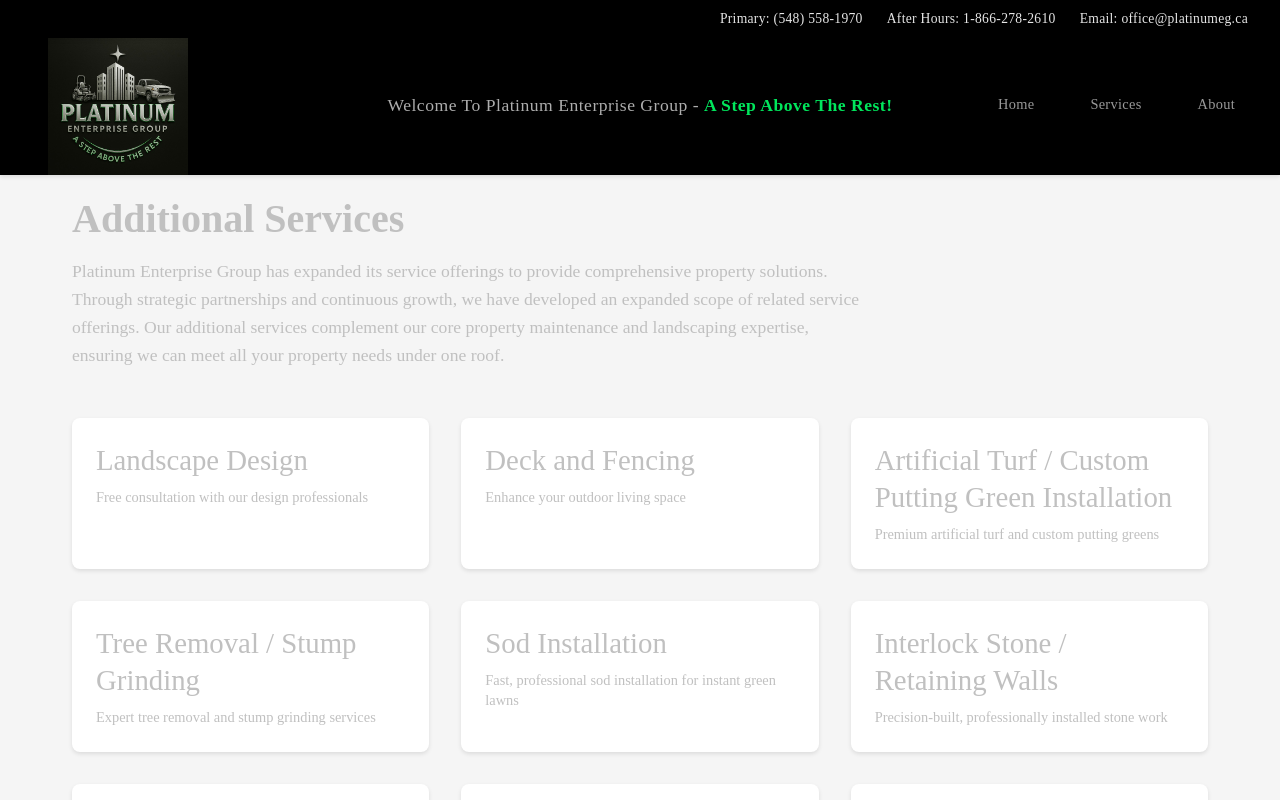
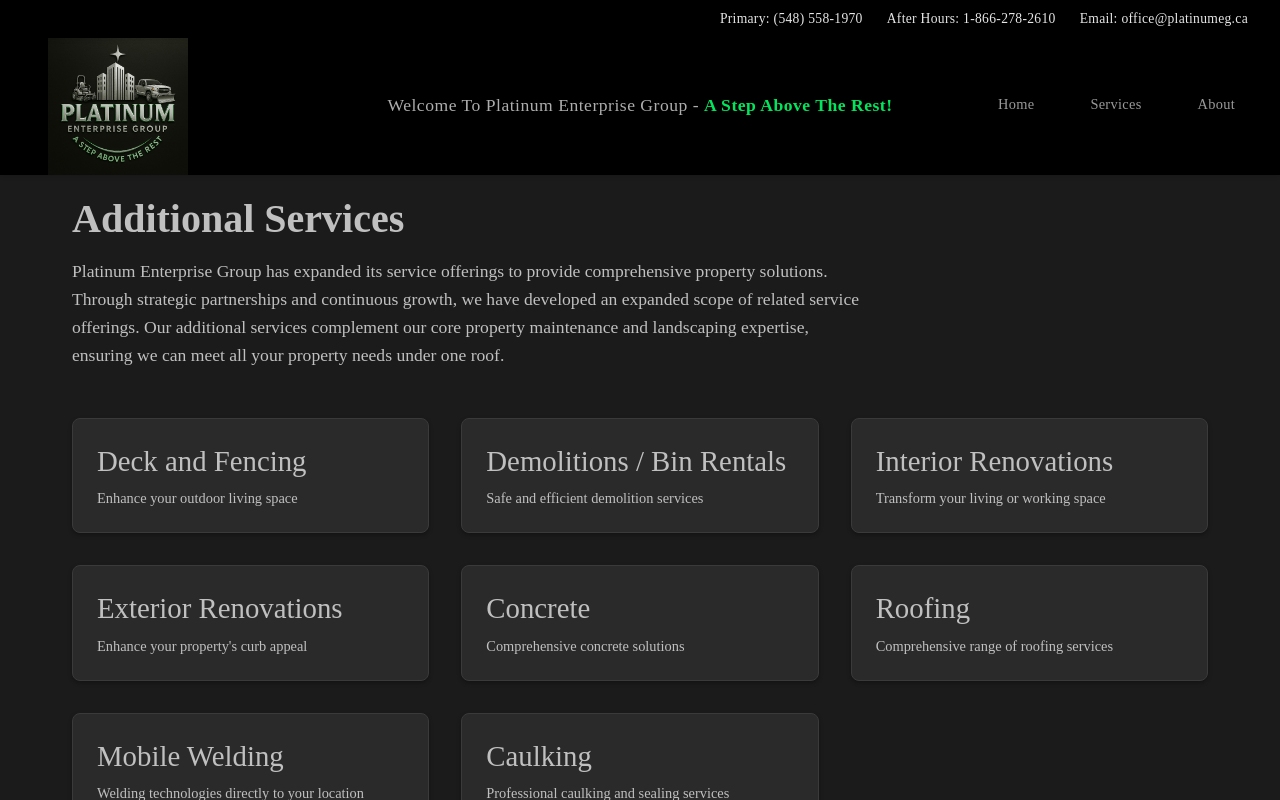
Before and after one commit to c0nsy/pe-website, a Vue app in the folder frontend/: page /additional-services in a window 1280 px wide. Shown: the top 800 px of the page. Built offline with nearby package versions, Linux system fonts and the light colour scheme; some icons are missing.

Commit message:
site styling updates

```diff
--- a/frontend/src/views/ContractServices.vue
+++ b/frontend/src/views/ContractServices.vue
@@ -73,17 +73,6 @@
 const services = ref([
   {
     id: 1,
-    title: "Landscape Design",
-    shortDescription: "Free consultation with our design professionals",
-    description: "Free consultation with our design professionals to ensure that we transform vision into results, on time and within your budget. Whether it is rejuvenating an existing landscape or custom building your vision from the ground up.",
-    images: [
-      stonestepsgarden,
-      hardscape,
-      hardscape2
-    ]
-  },
-  {
-    id: 2,
     title: "Deck and Fencing",
     shortDescription: "Enhance your outdoor living space",
     description: "Enhance your outdoor living space through our top-notch construction of decks and fencing. Using either traditional woods or composite materials our builds represent the very best in property enhancement.",
@@ -94,51 +83,7 @@
     ]
   },
   {
-    id: 3,
-    title: "Artificial Turf / Custom Putting Green Installation",
-    shortDescription: "Premium artificial turf and custom putting greens",
-    description: "Say goodbye to mowing, watering, and patchy grass. Our premium artificial turf delivers lush, green perfection all year round—without the maintenance. Ideal for high-traffic areas, shaded spaces, or properties dealing with water restrictions, our turf looks real, feels real, and stands up to whatever you throw at it. And for all the backyard BBQ kings rocking a dad bod—or raising the next John Daly—we offer custom backyard putting greens built to impress.",
-    images: [
-      lawncare,
-      lawncare1,
-      garden
-    ]
-  },
-  {
-    id: 4,
-    title: "Tree Removal / Stump Grinding",
-    shortDescription: "Expert tree removal and stump grinding services",
-    description: "When it comes to removing trees, we don't just get the job done—we get it done right. Our expert team uses proven, industry-leading techniques and heavy-duty equipment to safely take down everything from dangerous overhanging limbs to massive problem trees. Then we grind stumps deep below the surface, wiping out any chance of regrowth and eliminating ugly, hazardous eyesores.",
-    images: [
-      garden,
-      contract1,
-      contract2
-    ]
-  },
-  {
-    id: 5,
-    title: "Sod Installation",
-    shortDescription: "Fast, professional sod installation for instant green lawns",
-    description: "Fast, professional sod installation for instant green lawns—no waiting, no patches, no headaches. We prep the soil, lay high-quality sod, and provide simple care instructions so your new lawn takes root and thrives. Why choose sod over seed, you ask? Unless you're a retired old-timer with nothing better to do than sip a cold wobbly pop and stare at dirt all day, there's really no reason not to. Let's get it done right—and done fast.",
-    images: [
-      lawn,
-      lawn2,
-      lawn3
-    ]
-  },
-  {
-    id: 6,
-    title: "Interlock Stone / Retaining Walls",
-    shortDescription: "Precision-built, professionally installed stone work",
-    description: "Precision-built, professionally installed, and designed to impress—our interlock stone and retaining wall services are the perfect way to upgrade any outdoor space. From stunning residential driveways and backyard patios to commercial walkways, entrances, and grade solutions, we deliver lasting results that boost both curb appeal and property value.",
-    images: [
-      hardscape,
-      hardscape2,
-      concretework
-    ]
-  },
-  {
-    id: 7,
+    id: 2,
     title: "Demolitions / Bin Rentals",
     shortDescription: "Safe and efficient demolition services",
     description: "Rely on our expert team for safe and efficient demolition services tailored to your project requirements. We offer the removal and disposal of waste or junk from residential and commercial properties. From simple trash collection to furniture, equipment hoards, to the removal of abandoned materials and appliances, we assure a timely site visit and offer haulage and disposal services.",
@@ -149,7 +94,7 @@
     ]
   },
   {
-    id: 8,
+    id: 3,
     title: "Interior Renovations",
     shortDescription: "Transform your living or working space",
     description: "Transform your living or working space with our interior renovation expertise, ensuring modern, stylish and functional designs. From framing and drywall to painting and flooring, we handle all aspects of interior renovations with precision and quality craftsmanship.",
@@ -160,7 +105,7 @@
     ]
   },
   {
-    id: 9,
+    id: 4,
     title: "Exterior Renovations",
     shortDescription: "Enhance your property's curb appeal",
     description: "Enhance your property's curb appeal with our comprehensive exterior renovation services. From siding and roofing to windows and doors, we transform the exterior of your home or business to create lasting value and visual impact.",
@@ -171,7 +116,7 @@
     ]
   },
   {
-    id: 10,
+    id: 5,
     title: "Concrete",
     shortDescription: "Comprehensive concrete solutions",
     description: "From foundations to decorative concrete work, we offer comprehensive concrete solutions to meet your project needs. Our services include forming, pouring, finishing, colouring, and stamping. Please feel free to call if your needs relate to concrete repair, or parging.",
@@ -182,7 +127,7 @@
     ]
   },
   {
-    id: 11,
+    id: 6,
     title: "Roofing",
     shortDescription: "Comprehensive range of roofing services",
     description: "We offer a comprehensive range of roofing services tailored to meet the unique needs of our clients. With a focus on quality craftsmanship and superior materials, we specialize in the installation, repair, and maintenance of slate, cedar, asphalt shingles, and metal roofs.",
@@ -193,7 +138,7 @@
     ]
   },
   {
-    id: 12,
+    id: 7,
     title: "Mobile Welding",
     shortDescription: "Welding technologies directly to your location",
     description: "Bringing the necessary welding technologies directly to the location allows for both efficiency and practicality through being onsite. Our mobile welding services provide convenient, professional welding solutions wherever you need them.",
@@ -204,7 +149,7 @@
     ]
   },
   {
-    id: 13,
+    id: 8,
     title: "Caulking",
     shortDescription: "Professional caulking and sealing services",
     description: "Professional caulking and sealing services to protect your property from water damage, air leaks, and weather elements. Our skilled technicians use high-quality materials and proven techniques to ensure long-lasting, effective sealing solutions for both interior and exterior applications.",
@@ -231,7 +176,7 @@
 .additional-services {
   padding-top: 165px;
   min-height: 100vh;
-  background-color: #f5f5f5;
+  background-color: #1B1B1B; /* Graphite Black - matching main page */
 }
 
 .content {
@@ -264,17 +209,19 @@
 }
 
 .service-item {
-  background: white;
+  background: #2a2a2a; /* Dark grey for cards */
   padding: 1.5rem;
   border-radius: 8px;
-  box-shadow: 0 2px 4px rgba(0, 0, 0, 0.1);
+  box-shadow: 0 2px 4px rgba(0, 0, 0, 0.3);
+  border: 1px solid #3a3a3a; /* Subtle border for definition */
   transition: transform 0.3s ease, box-shadow 0.3s ease;
   cursor: pointer;
 }
 
 .service-item:hover {
   transform: translateY(-5px);
-  box-shadow: 0 8px 25px rgba(0, 0, 0, 0.15);
+  box-shadow: 0 8px 25px rgba(0, 0, 0, 0.5);
+  border-color: #4a4a4a; /* Slightly lighter border on hover */
 }
 
 .service-item h3 {
@@ -307,14 +254,15 @@
 }
 
 .modal-content {
-  background: white;
+  background: #2a2a2a; /* Dark grey matching service cards */
   border-radius: 12px;
   max-width: 800px;
   width: 100%;
   max-height: 90vh;
   overflow-y: auto;
   position: relative;
-  box-shadow: 0 20px 60px rgba(0, 0, 0, 0.3);
+  box-shadow: 0 20px 60px rgba(0, 0, 0, 0.7);
+  border: 1px solid #3a3a3a;
 }
 
 .modal-close {
@@ -325,7 +273,7 @@
   border: none;
   font-size: 2rem;
   cursor: pointer;
-  color: #666;
+  color: #C0C0C0; /* Platinum Silver */
   z-index: 1001;
   width: 40px;
   height: 40px;
@@ -337,13 +285,13 @@
 }
 
 .modal-close:hover {
-  background-color: #f0f0f0;
-  color: #333;
+  background-color: #3a3a3a;
+  color: #ffffff;
 }
 
 .modal-header {
   padding: 2rem 2rem 1rem 2rem;
-  border-bottom: 1px solid #eee;
+  border-bottom: 1px solid #3a3a3a; /* Dark border matching theme */
 }
 
 .modal-header h2 {
--- a/frontend/src/views/PropertyMaintenance.vue
+++ b/frontend/src/views/PropertyMaintenance.vue
@@ -159,6 +159,61 @@
       lawncare,
       lawncare1
     ]
+  },
+  {
+    id: 9,
+    title: "Landscape Design",
+    shortDescription: "Free consultation with our design professionals",
+    description: "Free consultation with our design professionals to ensure that we transform vision into results, on time and within your budget. Whether it is rejuvenating an existing landscape or custom building your vision from the ground up.",
+    images: [
+      stonestepsgarden,
+      hardscape,
+      hardscape2
+    ]
+  },
+  {
+    id: 10,
+    title: "Artificial Turf / Custom Putting Green Installation",
+    shortDescription: "Premium artificial turf and custom putting greens",
+    description: "Say goodbye to mowing, watering, and patchy grass. Our premium artificial turf delivers lush, green perfection all year round—without the maintenance. Ideal for high-traffic areas, shaded spaces, or properties dealing with water restrictions, our turf looks real, feels real, and stands up to whatever you throw at it. And for all the backyard BBQ kings rocking a dad bod—or raising the next John Daly—we offer custom backyard putting greens built to impress.",
+    images: [
+      lawncare,
+      lawncare1,
+      garden
+    ]
+  },
+  {
+    id: 11,
+    title: "Tree Removal / Stump Grinding",
+    shortDescription: "Expert tree removal and stump grinding services",
+    description: "When it comes to removing trees, we don't just get the job done—we get it done right. Our expert team uses proven, industry-leading techniques and heavy-duty equipment to safely take down everything from dangerous overhanging limbs to massive problem trees. Then we grind stumps deep below the surface, wiping out any chance of regrowth and eliminating ugly, hazardous eyesores.",
+    images: [
+      garden,
+      contract1,
+      contract2
+    ]
+  },
+  {
+    id: 12,
+    title: "Sod Installation",
+    shortDescription: "Fast, professional sod installation for instant green lawns",
+    description: "Fast, professional sod installation for instant green lawns—no waiting, no patches, no headaches. We prep the soil, lay high-quality sod, and provide simple care instructions so your new lawn takes root and thrives. Why choose sod over seed, you ask? Unless you're a retired old-timer with nothing better to do than sip a cold wobbly pop and stare at dirt all day, there's really no reason not to. Let's get it done right—and done fast.",
+    images: [
+      lawn,
+      lawn2,
+      lawn3
+    ]
+  },
+  {
+    id: 13,
+    title: "Interlock Stone / Retaining Walls",
+    shortDescription: "Precision-built, professionally installed stone work",
+    description: "Precision-built, professionally installed, and designed to impress—our interlock stone and retaining wall services are the perfect way to upgrade any outdoor space. From stunning residential driveways and backyard patios to commercial walkways, entrances, and grade solutions, we deliver lasting results that boost both curb appeal and property value.",
+    images: [
+      hardscape,
+      hardscape2,
+      concretework
+    ]
   }
 ]);
 
@@ -177,7 +232,7 @@
 .property-maintenance {
   padding-top: 165px;
   min-height: 100vh;
-  background-color: #f5f5f5;
+  background-color: #1B1B1B; /* Graphite Black - matching main page */
 }
 
 .content {
@@ -210,17 +265,19 @@
 }
 
 .service-item {
-  background: white;
+  background: #2a2a2a; /* Dark grey for cards */
   padding: 1.5rem;
   border-radius: 8px;
-  box-shadow: 0 2px 4px rgba(0, 0, 0, 0.1);
+  box-shadow: 0 2px 4px rgba(0, 0, 0, 0.3);
+  border: 1px solid #3a3a3a; /* Subtle border for definition */
   transition: transform 0.3s ease, box-shadow 0.3s ease;
   cursor: pointer;
 }
 
 .service-item:hover {
   transform: translateY(-5px);
-  box-shadow: 0 8px 25px rgba(0, 0, 0, 0.15);
+  box-shadow: 0 8px 25px rgba(0, 0, 0, 0.5);
+  border-color: #4a4a4a; /* Slightly lighter border on hover */
 }
 
 .service-item h3 {
@@ -253,14 +310,15 @@
 }
 
 .modal-content {
-  background: white;
+  background: #2a2a2a; /* Dark grey matching service cards */
   border-radius: 12px;
   max-width: 800px;
   width: 100%;
   max-height: 90vh;
   overflow-y: auto;
   position: relative;
-  box-shadow: 0 20px 60px rgba(0, 0, 0, 0.3);
+  box-shadow: 0 20px 60px rgba(0, 0, 0, 0.7);
+  border: 1px solid #3a3a3a;
 }
 
 .modal-close {
@@ -271,7 +329,7 @@
   border: none;
   font-size: 2rem;
   cursor: pointer;
-  color: #666;
+  color: #C0C0C0; /* Platinum Silver */
   z-index: 1001;
   width: 40px;
   height: 40px;
@@ -283,13 +341,13 @@
 }
 
 .modal-close:hover {
-  background-color: #f0f0f0;
-  color: #333;
+  background-color: #3a3a3a;
+  color: #ffffff;
 }
 
 .modal-header {
   padding: 2rem 2rem 1rem 2rem;
-  border-bottom: 1px solid #eee;
+  border-bottom: 1px solid #3a3a3a; /* Dark border matching theme */
 }
 
 .modal-header h2 {
```
